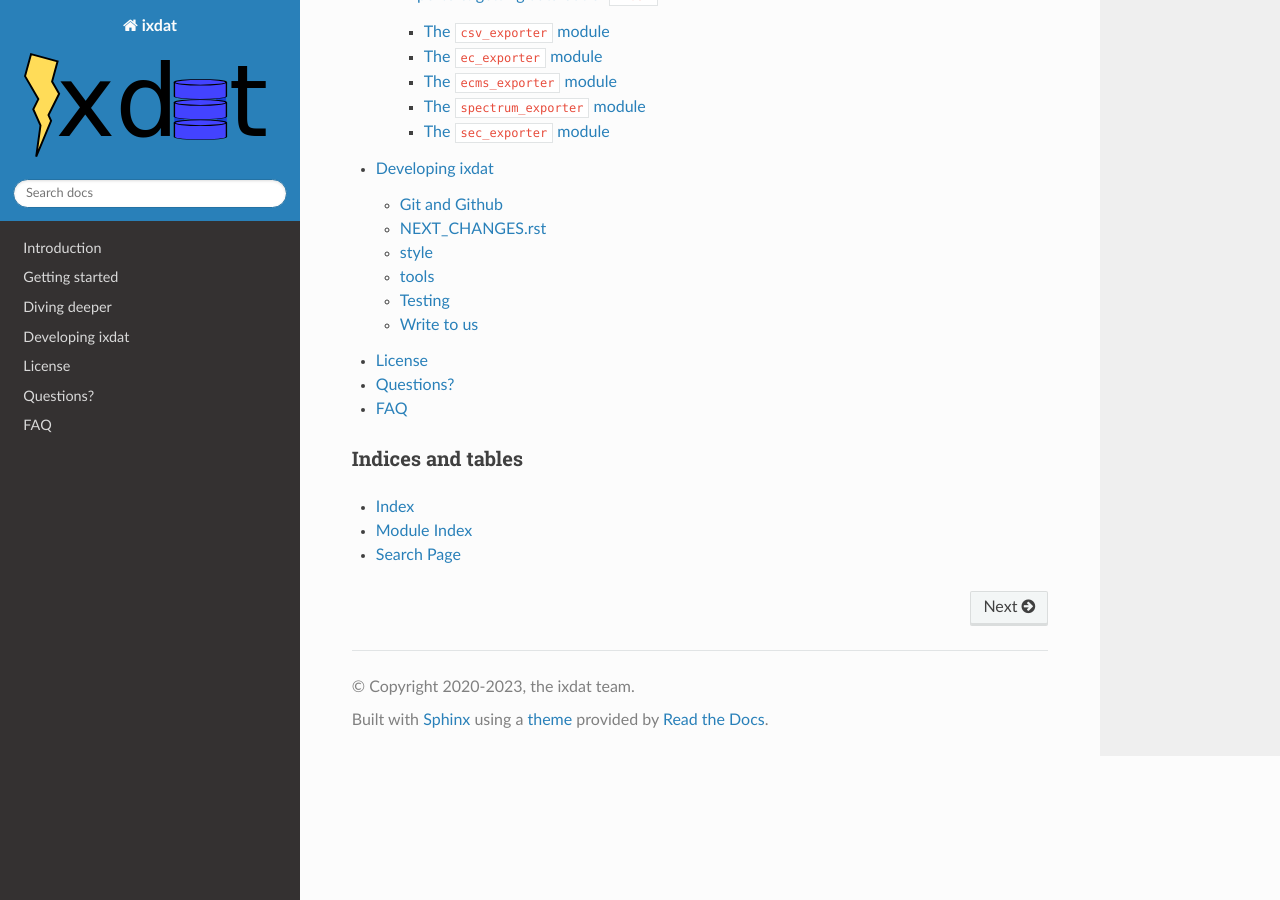
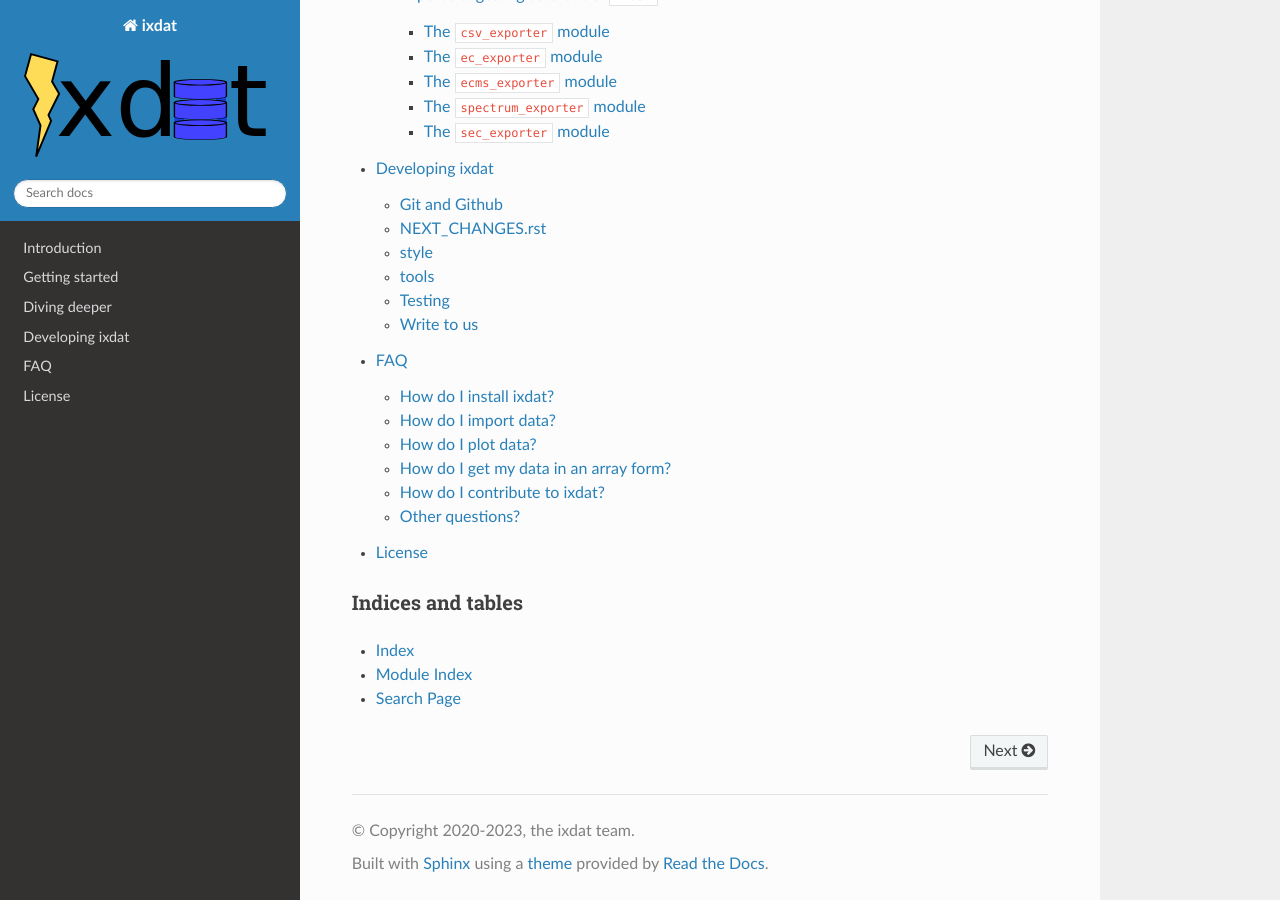
Before and after one commit to ixdat/ixdat, a Sphinx documentation site: the page built from docs/source/index.rst, in a window 1280 px wide and 900 px high, scrolled down 2255 px. Built offline with Sphinx 7.4.7 and the Read the Docs theme 2.0.0, drawn with Linux system fonts in a browser that asks for light colours; some of the changed lines change nothing that is shown.

Commit message:
Docs: Update page structure, add FAQs

```diff
--- a/docs/source/getting_started/index.rst
+++ b/docs/source/getting_started/index.rst
@@ -25,7 +25,7 @@ you may need to upgrade to the latest version. This is also easy. Just type::
 
 
 Resources
-----------
+---------
 
 On the following pages you can find several resources to help you quickly get started with your data analysis:
 
--- a/docs/source/index.rst
+++ b/docs/source/index.rst
@@ -46,6 +46,7 @@ This documentation, like ``ixdat`` itself, is a work in progress and we apprecia
     getting_started/index
     diving_deeper/index
     developing/index
+    questions
     license
 
 Indices and tables
--- a/docs/source/license.rst
+++ b/docs/source/license.rst
@@ -22,20 +22,3 @@ AUTHORS OR COPYRIGHT HOLDERS BE LIABLE FOR ANY CLAIM, DAMAGES OR OTHER
 LIABILITY, WHETHER IN AN ACTION OF CONTRACT, TORT OR OTHERWISE, ARISING FROM,
 OUT OF OR IN CONNECTION WITH THE SOFTWARE OR THE USE OR OTHER DEALINGS IN THE
 SOFTWARE.
-
-.. _questions:
-
-Questions?
-==========
-Contact the **ixdat** team at https://github.com/ixdat
-
-Report issues at https://github.com/ixdat/ixdat/issues
-
-FAQ
-===
-
-How do I install ixdat?
-How do I import data?
-How do I plot data?
-How do I get my data in an array form?
-How do I contribute to ixdat?
--- /dev/null
+++ b/docs/source/questions.rst
@@ -0,0 +1,46 @@
+.. _questions:
+
+FAQ
+===
+
+How do I install ixdat?
+.......................
+
+First, you will need to install Python on your computer. Then you can use pip to install ixdat. For details see :ref:`getting_started`.
+
+
+How do I import data?
+.....................
+
+Check out tutorials & cheat sheet:
+:ref:`tutorials`
+:ref:`cheat_sheet`
+
+
+How do I plot data?
+...................
+
+Check out tutorials & cheat sheet:
+:ref:`tutorials`
+:ref:`cheat_sheet`
+
+
+How do I get my data in an array form?
+......................................
+
+:ref:`advanced_tutorials`
+:ref:`cheat_sheet`
+
+
+How do I contribute to ixdat?
+.............................
+
+You would like to add your own features to ``ixdat`` and share them with other ``ixdat`` users? We would love to have your contribution! See here how to: :ref:`developing`
+
+
+Other questions?
+................
+
+Contact the **ixdat** team at https://github.com/ixdat
+
+Report issues at https://github.com/ixdat/ixdat/issues
```
